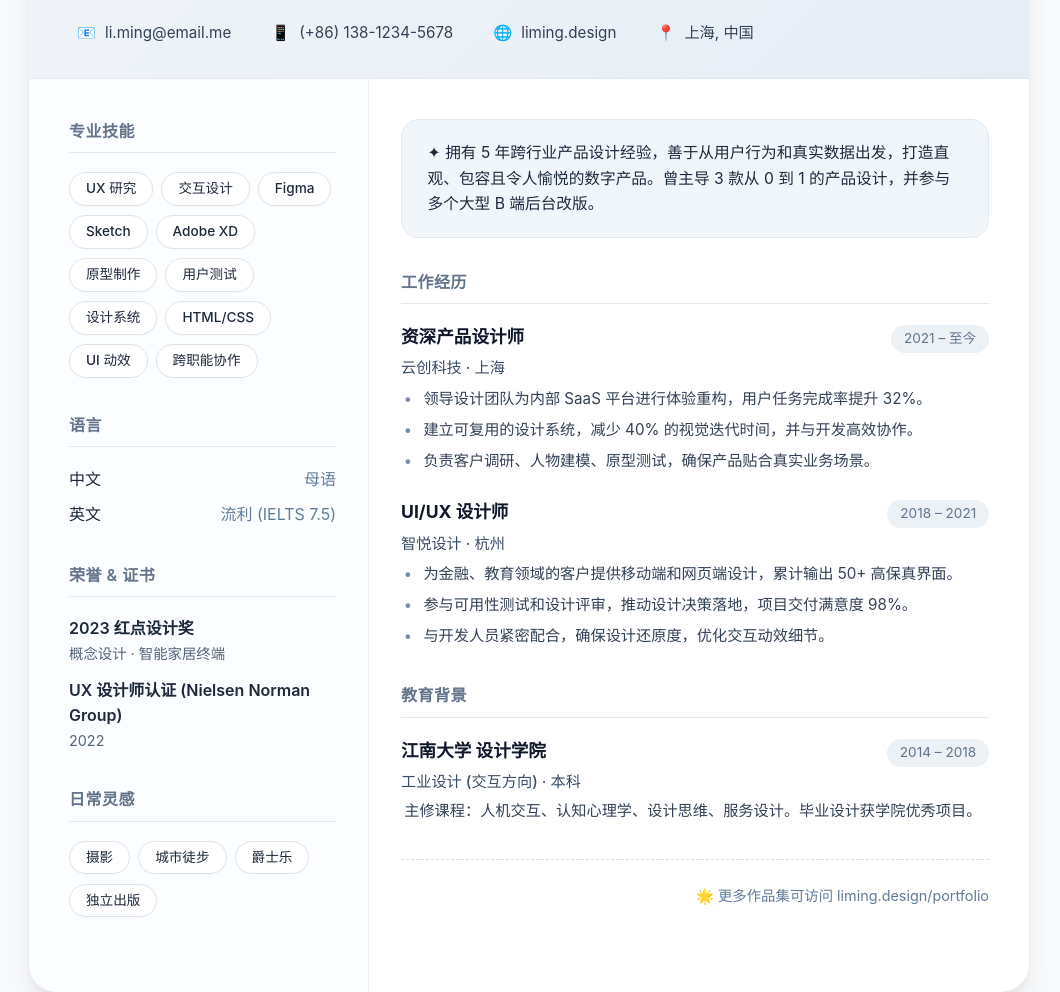
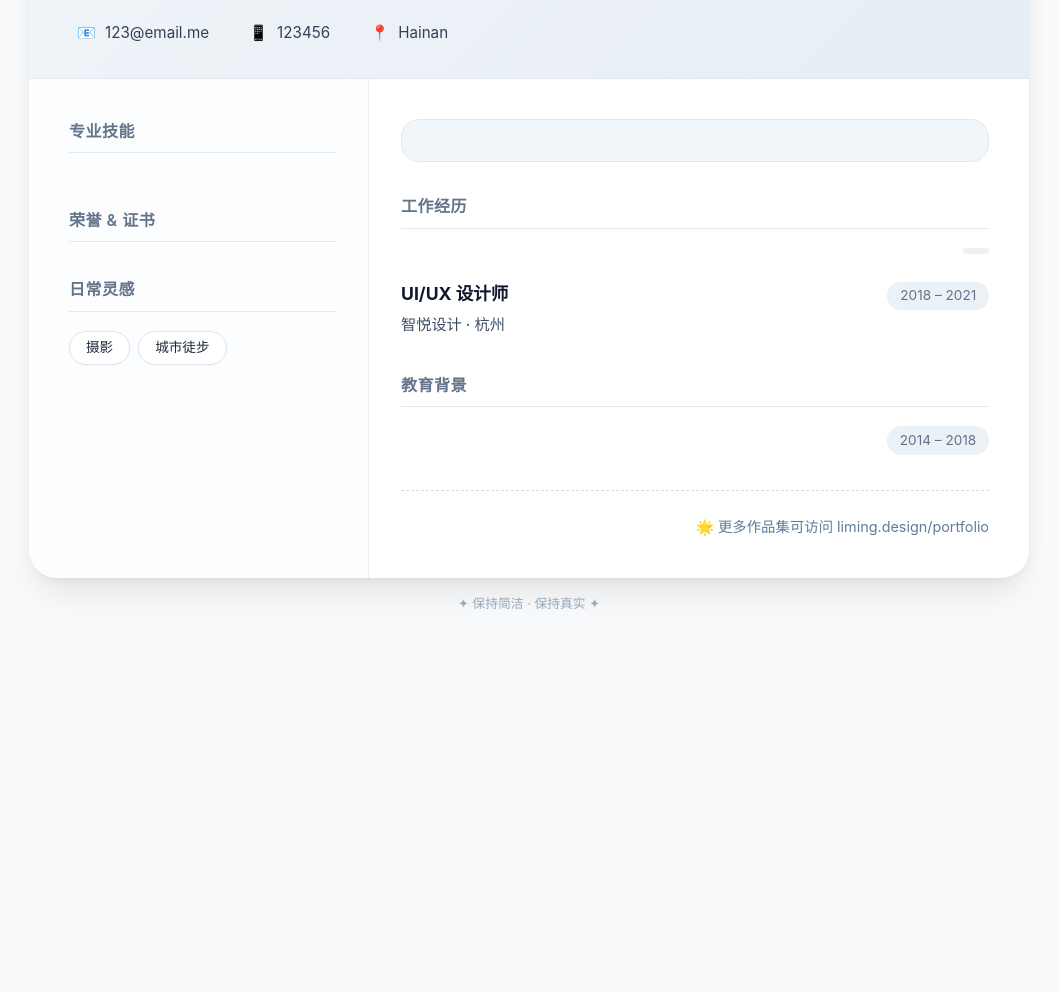
Before and after one commit to arrogansen/arrogansen.github.io, a plain HTML site: page index.html in a window 1280 px wide. Shown: the part 291-1283 px from the top of the page, without its empty margins (111-1171 px from the left). After the commit the page ends 937 px from the top, so only its background shows below. Drawn offline with Linux system fonts and the light colour scheme.

Commit message:
2
Updated contact information and removed some skills and experience details.

```diff
--- a/index.html
+++ b/index.html
@@ -3,7 +3,7 @@
 <head>
     <meta charset="UTF-8">
     <meta name="viewport" content="width=device-width, initial-scale=1.0">
-    <title>hhw</title>
+    <title>git page</title>
     <!-- 使用柔和的中性色和清爽的字体 -->
     <style>
         * {
@@ -255,10 +255,9 @@
 
             <!-- 联系信息栏 (用纯文本模拟图标，也可以用字体图标，这里用最简单的方式) -->
             <div class="contact-bar">
-                <span class="contact-item"><i>📧</i> li.ming@email.me</span>
-                <span class="contact-item"><i>📱</i> (+86) 138-1234-5678</span>
-                <span class="contact-item"><i>🌐</i> liming.design</span>
-                <span class="contact-item"><i>📍</i> 上海, 中国</span>
+                <span class="contact-item"><i>📧</i>123@email.me</span>
+                <span class="contact-item"><i>📱</i> 123456 </span>
+                <span class="contact-item"><i>📍</i> Hainan</span>
             </div>
         </div>
 
@@ -270,44 +269,15 @@
                 <div class="section">
                     <div class="section-title">专业技能</div>
                     <div class="skill-tags">
-                        <span class="skill-tag">UX 研究</span>
-                        <span class="skill-tag">交互设计</span>
-                        <span class="skill-tag">Figma</span>
-                        <span class="skill-tag">Sketch</span>
-                        <span class="skill-tag">Adobe XD</span>
-                        <span class="skill-tag">原型制作</span>
-                        <span class="skill-tag">用户测试</span>
-                        <span class="skill-tag">设计系统</span>
-                        <span class="skill-tag">HTML/CSS</span>
-                        <span class="skill-tag">UI 动效</span>
-                        <span class="skill-tag">跨职能协作</span>
+
                     </div>
                 </div>
 
-                <!-- 语言能力 -->
-                <div class="section">
-                    <div class="section-title">语言</div>
-                    <div style="display: flex; flex-direction: column; gap: 0.6rem;">
-                        <div style="display: flex; justify-content: space-between;">
-                            <span>中文</span> <span style="color:#5f7d9c;">母语</span>
-                        </div>
-                        <div style="display: flex; justify-content: space-between;">
-                            <span>英文</span> <span style="color:#5f7d9c;">流利 (IELTS 7.5)</span>
-                        </div>
-                    </div>
-                </div>
 
                 <!-- 证书/奖项 简洁版 -->
                 <div class="section">
                     <div class="section-title">荣誉 & 证书</div>
-                    <div style="margin-bottom:0.8rem;">
-                        <div style="font-weight: 600;">2023 红点设计奖</div>
-                        <div style="font-size:0.9rem; color:#526477;">概念设计 · 智能家居终端</div>
-                    </div>
-                    <div>
-                        <div style="font-weight: 600;">UX 设计师认证 (Nielsen Norman Group)</div>
-                        <div style="font-size:0.9rem; color:#526477;">2022</div>
-                    </div>
+
                 </div>
 
                 <!-- 兴趣 / 其他 -->
@@ -316,8 +286,7 @@
                     <div class="skill-tags" style="margin-top: 0.3rem;">
                         <span class="skill-tag">摄影</span>
                         <span class="skill-tag">城市徒步</span>
-                        <span class="skill-tag">爵士乐</span>
-                        <span class="skill-tag">独立出版</span>
+
                     </div>
                 </div>
             </div>
@@ -326,7 +295,7 @@
             <div class="content">
                 <!-- 简短介绍 -->
                 <div class="summary">
-                    ✦ 拥有 5 年跨行业产品设计经验，善于从用户行为和真实数据出发，打造直观、包容且令人愉悦的数字产品。曾主导 3 款从 0 到 1 的产品设计，并参与多个大型 B 端后台改版。
+
                 </div>
 
                 <!-- 工作经历 -->
@@ -335,15 +304,13 @@
 
                     <div class="entry">
                         <div class="entry-header">
-                            <span class="entry-title">资深产品设计师</span>
-                            <span class="entry-date">2021 – 至今</span>
+                            <span class="entry-title"></span>
+                            <span class="entry-date"></span>
                         </div>
-                        <div class="entry-subtitle">云创科技 · 上海</div>
+                        <div class="entry-subtitle"></div>
                         <div class="entry-desc">
                             <ul>
-                                <li>领导设计团队为内部 SaaS 平台进行体验重构，用户任务完成率提升 32%。</li>
-                                <li>建立可复用的设计系统，减少 40% 的视觉迭代时间，并与开发高效协作。</li>
-                                <li>负责客户调研、人物建模、原型测试，确保产品贴合真实业务场景。</li>
+
                             </ul>
                         </div>
                     </div>
@@ -356,9 +323,7 @@
                         <div class="entry-subtitle">智悦设计 · 杭州</div>
                         <div class="entry-desc">
                             <ul>
-                                <li>为金融、教育领域的客户提供移动端和网页端设计，累计输出 50+ 高保真界面。</li>
-                                <li>参与可用性测试和设计评审，推动设计决策落地，项目交付满意度 98%。</li>
-                                <li>与开发人员紧密配合，确保设计还原度，优化交互动效细节。</li>
+
                             </ul>
                         </div>
                     </div>
@@ -369,12 +334,12 @@
                     <div class="section-title">教育背景</div>
                     <div class="entry">
                         <div class="entry-header">
-                            <span class="entry-title">江南大学 设计学院</span>
+                            <span class="entry-title"></span>
                             <span class="entry-date">2014 – 2018</span>
                         </div>
-                        <div class="entry-subtitle">工业设计 (交互方向)  · 本科</div>
+                        <div class="entry-subtitle"></div>
                         <div class="entry-desc">
-                            主修课程：人机交互、认知心理学、设计思维、服务设计。毕业设计获学院优秀项目。
+
                         </div>
                     </div>
                 </div>
```
